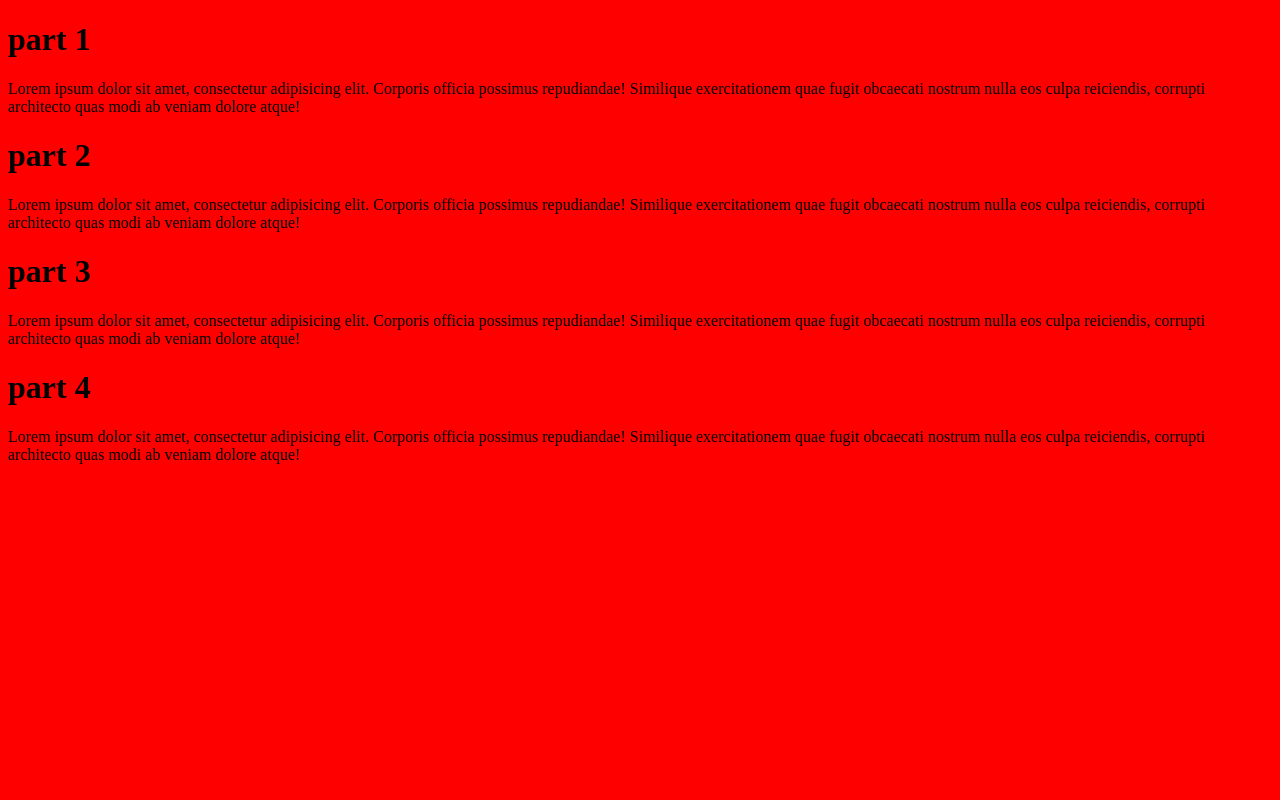
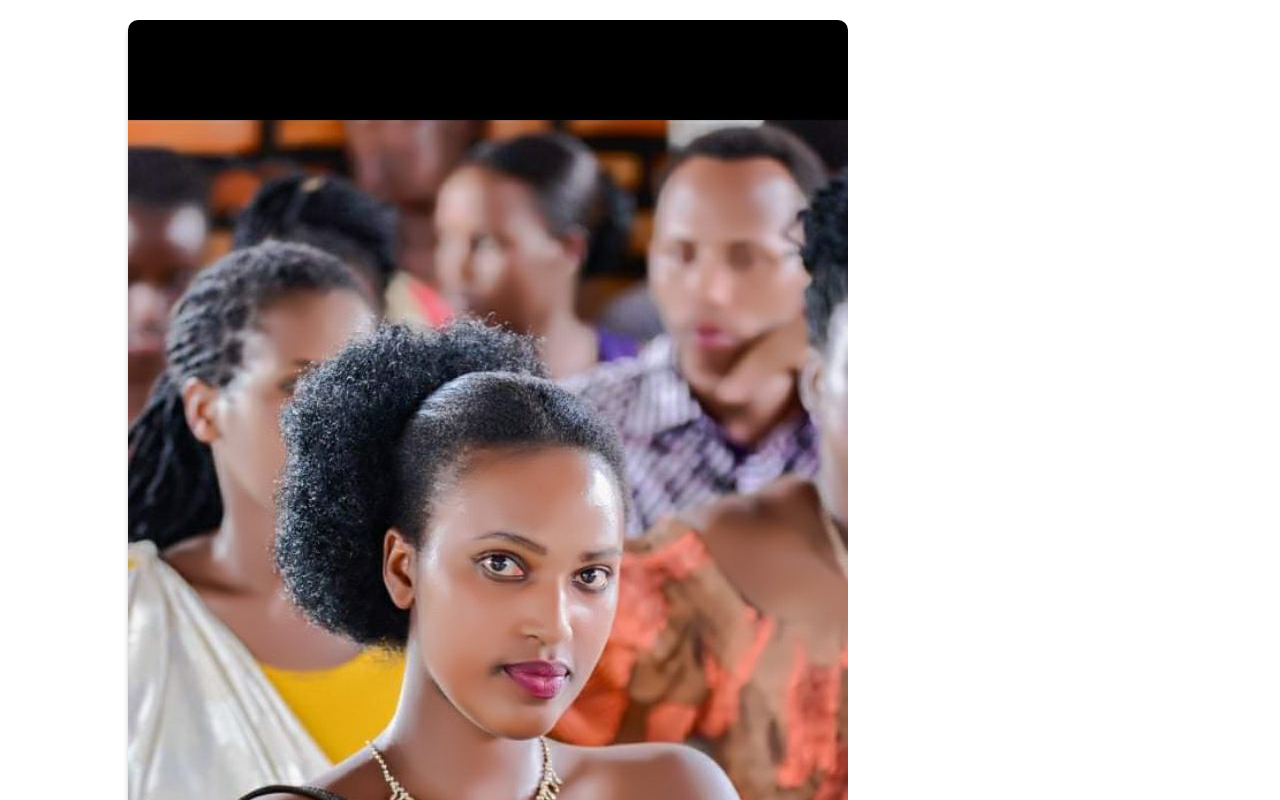
Before and after one commit to ZacheeNiyokwizera/css-myles-, a plain HTML site: page index.html in a window 1280 px wide. Shown: the top 800 px of the page. Drawn offline with Linux system fonts and the light colour scheme.

Commit message:
added some stuff

```diff
--- a/index.css
+++ b/index.css
@@ -1,110 +1,51 @@
+/* CSS Borders */
+
+
+/* 1. border-style
+2. border-width
+3. border-color
+4. border-sides
+5. border shorthand
+6. rounded borders
+
+*/
+
+
+/* 1. border-style  */
+
 body {
-    background-color: whitesmoke;
+    background-color: #fff;
 }
 
-h1 {
-    color: grey;
-    font-size: 40px;
+
+/* .parentDiv {
+    height: 100%;
+    margin-left: 20px;
+    width: 40%;
+    background-color: teal;
+} */
+
+#myCard {
+    margin-top: 20px;
+    /* border: solid 15px #ffc322; */
+    border-radius: 10px;
+    width: 21%;
+    height: 60%;
+    background-color: #fff;
+    margin-left: 120px;
+    box-shadow: 0 5px 5px 0 #ccc;
+}
+
+img {
+    border-radius: 10px;
 }
 
 p {
-    color: black;
-    font-size: 30px;
+    font-size: 25px;
+    margin-left: 20px;
+    padding: 20px;
 }
 
-.parentDiv {
-    padding: 30px;
-    margin-left: 100px;
-    width: 50%;
-    background-color: yellowgreen;
+h2 {
+    margin-left: 40px;
 }
-
-
-/* 4 types of adding a color to an element in CSS  */
-
-
-/* 1st step */
-
-
-/* property : colorName;  */
-
-
-/* #ourFirstDiv {
-    background-color: green;
-}
-
-#ourSecondDiv {
-
-    background-color: magenta;
-} */
-
-
-/* 2nd step :  HEX COLORS */
-
-
-/* property : #VALUES;  */
-
-
-/* #ourFirstDiv {
-    background-color: #ff3490;
-}
-
-#ourSecondDiv {
-    background-color: #ffc350;
-} */
-
-
-/* 3rd step :  RGB */
-
-
-/* property : rgb(red, green, blue)  */
-
-
-/* #ourFirstDiv {
-    background-color: rgb(100, 200, 050);
-}
-
-#ourSecondDiv {
-    background-color: rgb(000, 000, 155);
-} */
-
-
-/* 4th step :  HSL (hue, saturation, lightness) */
-
-
-/* property : hsl(20, 100%, 50%); */
-
-#ourFirstDiv {
-    background-color: hsl(120, 100%, 50%);
-}
-
-#ourSecondDiv {
-    background-color: hsl(50, 90%, 60%);
-}
-
-
-/* 4 ways of styling in CSS  */
-
-
-/* 1st way  */
-
-
-/* You write your css in .css file and connect that file with HTML FILE  */
-
-
-/* 2nd way  */
-
-
-/* You write your css in HTML FILE  inside the style tag */
-
-
-/* 3rd way  */
-
-
-/* You write your css inside your html tags/elements  */
-
-
-/* 4th way  */
-
-
-/* You write your css inside your scss file, name your values and use them in all your page  */
--- a/index.html
+++ b/index.html
@@ -5,44 +5,28 @@
     <meta charset="UTF-8" />
     <meta name="viewport" content="width=device-width, initial-scale=1.0" />
     <meta http-equiv="X-UA-Compatible" content="ie=edge" />
-    <!-- <link rel="stylesheet" href="index.css" /> -->
+    <link rel="stylesheet" href="index.css" />
     <title>CSS Course</title>
 </head>
 
-<body style="background-color: red" ;>
+<body>
 
     <div class="parentDiv">
-        <div id="ourFirstDiv">
-            <div>
-                <h1> part 1 </h1>
-                <p>Lorem ipsum dolor sit amet, consectetur adipisicing elit. Corporis officia possimus repudiandae! Similique exercitationem quae fugit obcaecati nostrum nulla eos culpa reiciendis, corrupti architecto quas modi ab veniam dolore atque!</p>
-
-            </div>
+        <div id="myCard">
 
             <div>
-                <h1> part 2 </h1>
-                <p>Lorem ipsum dolor sit amet, consectetur adipisicing elit. Corporis officia possimus repudiandae! Similique exercitationem quae fugit obcaecati nostrum nulla eos culpa reiciendis, corrupti architecto quas modi ab veniam dolore atque!</p>
-
+                <img src="imgs/yvette.jpg">
+                <h2>Eden Hazard</h2>
             </div>
-        </div>
-        <!-- This is my Second Div -->
-
-        <div id="ourSecondDiv">
             <div>
-                <h1> part 3 </h1>
-                <p>Lorem ipsum dolor sit amet, consectetur adipisicing elit. Corporis officia possimus repudiandae! Similique exercitationem quae fugit obcaecati nostrum nulla eos culpa reiciendis, corrupti architecto quas modi ab veniam dolore atque!</p>
-
-            </div>
-
-            <div>
-                <h1> part 4 </h1>
-                <p>Lorem ipsum dolor sit amet, consectetur adipisicing elit. Corporis officia possimus repudiandae! Similique exercitationem quae fugit obcaecati nostrum nulla eos culpa reiciendis, corrupti architecto quas modi ab veniam dolore atque!</p>
-
+                <p>Lorem ipsum dolor sit amet consectetur adipisicing elit. Quam sunt incidunt itaque eos? Eius, eveniet autem voluptas ea accusamus reiciendis cumque, inventore sequi ratione vero delectus. Veniam, repellendus. Veritatis, facilis.</p>
             </div>
         </div>
 
     </div>
 
+
+
 </body>
 
 </html>
```
Also changed, not shown: imgs/44_barack_obama.jpg (added), imgs/87809.jpg (added), imgs/Eden-Hazard-3-640x360.jpg (added), imgs/p42786.png (added), imgs/yvette.jpg (added), 1 other file.
